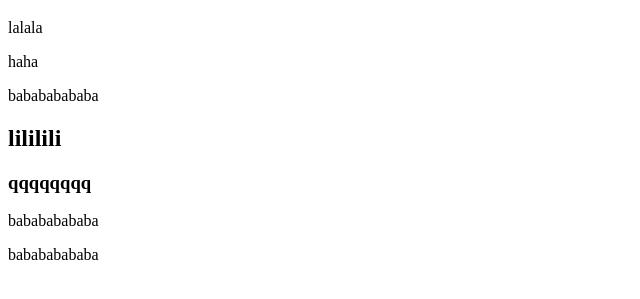
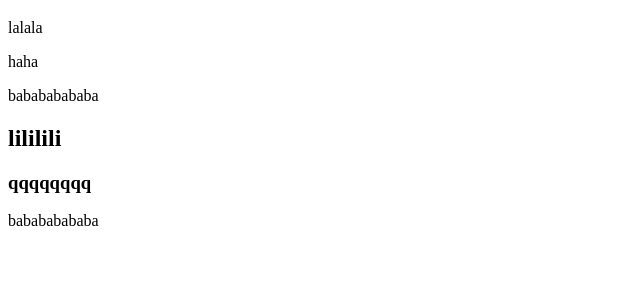
Before and after one commit to ZhengyangLin/info20005-playground, a plain HTML site: page index.html in a window 1280 px wide. Shown: the part 61-360 px from the top of the page, without its empty margins (0-640 px from the left). Drawn offline with Linux system fonts and the light colour scheme.

Commit message:
Update index.html

```diff
--- a/index.html
+++ b/index.html
@@ -13,6 +13,6 @@
     <h2>lililili</h2>
     <h3>qqqqqqqq</h3>
     <p>babababababa</p>
-    <p>babababababa</p>
+
 </body>
 </html>
```
